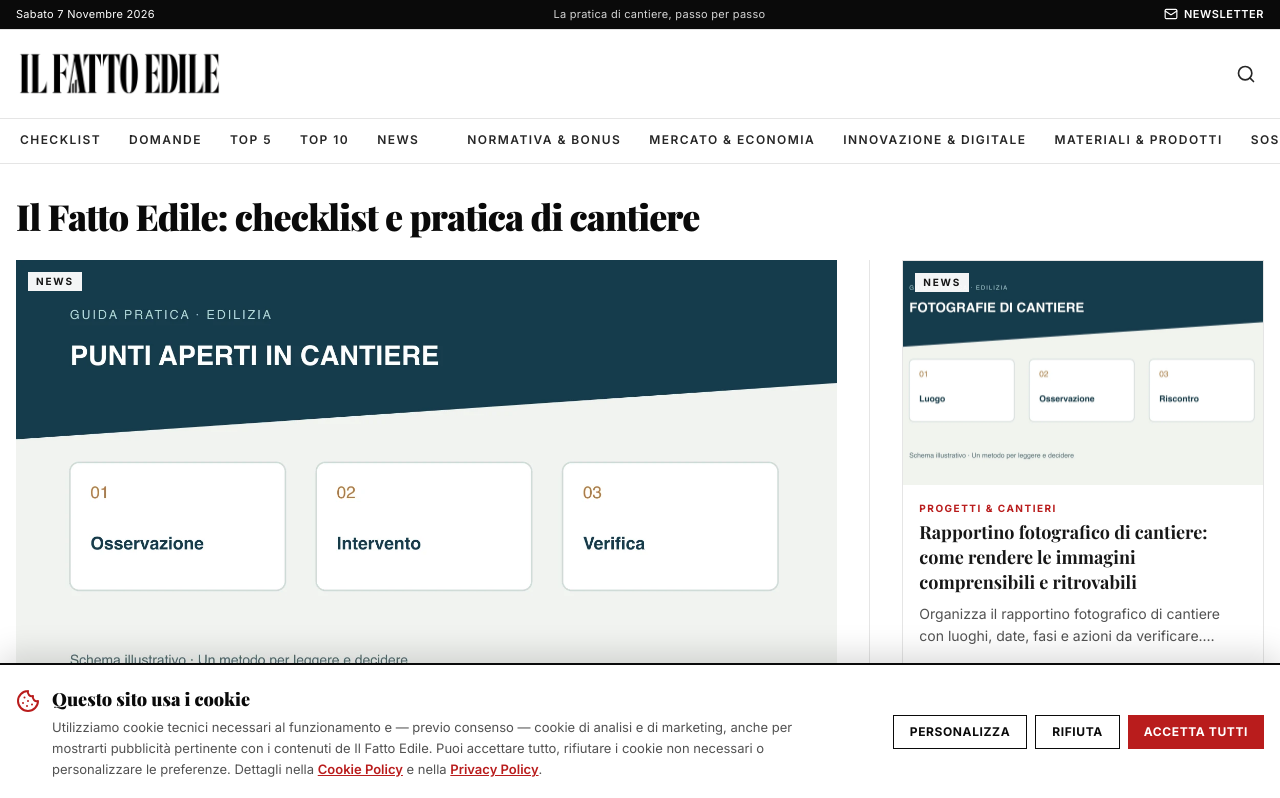
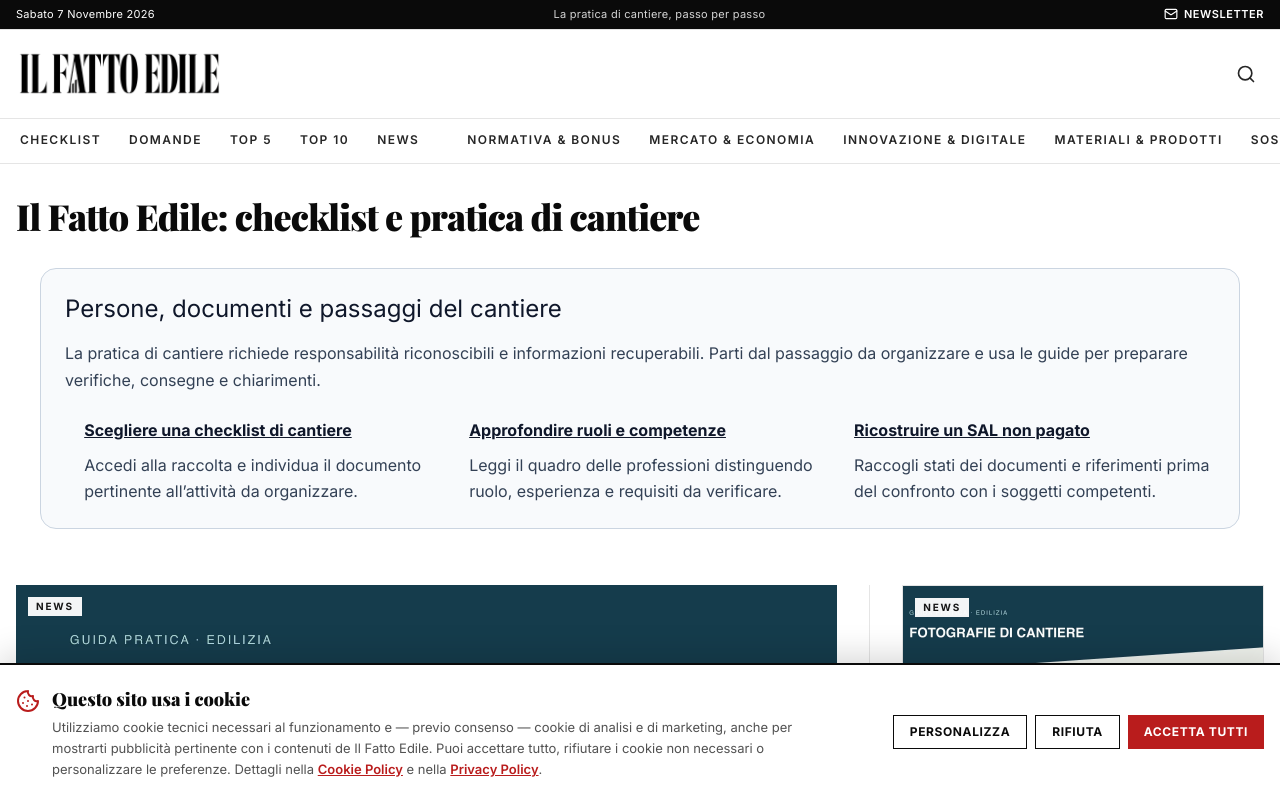
Before and after one commit to Ediliziaio/il-fatto-edile, a React (Vite) app: page / in a window 1280 px wide. Shown: the top 798 px of the page. Built offline with nearby package versions, Linux system fonts and the light colour scheme; a web font is replaced by a local one.

Commit message:
Strengthen focused editorial reading paths and verified company references

```diff
--- /dev/null
+++ b/src/components/PriorityPaths.tsx
@@ -0,0 +1,2 @@
+import data from "./priority-paths.json";
+export function PriorityPaths(){return <section id="percorsi-prioritari" aria-labelledby="percorsi-prioritari-titolo" style={{maxWidth:1200,margin:"2rem auto",padding:"1.5rem",border:"1px solid #cbd5e1",borderRadius:"1rem",background:"#f8fafc",color:"#0f172a",boxSizing:"border-box"}}><h2 id="percorsi-prioritari-titolo" style={{fontSize:"1.5rem",lineHeight:1.3,color:"#0f172a",margin:"0 0 1rem"}}>{data.title}</h2><p style={{lineHeight:1.7,color:"#334155"}}>{data.intro}</p><ul style={{display:"grid",gridTemplateColumns:"repeat(auto-fit,minmax(min(100%,220px),1fr))",gap:"1.5rem",paddingLeft:"1.2rem",marginTop:"1.5rem"}}>{data.links.map(link=><li key={link.href}><a href={link.href} style={{fontWeight:700,textDecoration:"underline",color:"#0f172a",overflowWrap:"anywhere"}}>{link.title}</a><p style={{lineHeight:1.65,color:"#334155",marginTop:".6rem"}}>{link.description}</p></li>)}</ul></section>;}
--- /dev/null
+++ b/src/components/priority-paths.json
@@ -0,0 +1,21 @@
+{
+  "title": "Persone, documenti e passaggi del cantiere",
+  "intro": "La pratica di cantiere richiede responsabilità riconoscibili e informazioni recuperabili. Parti dal passaggio da organizzare e usa le guide per preparare verifiche, consegne e chiarimenti.",
+  "links": [
+    {
+      "href": "/checklist",
+      "title": "Scegliere una checklist di cantiere",
+      "description": "Accedi alla raccolta e individua il documento pertinente all’attività da organizzare."
+    },
+    {
+      "href": "/articolo/top-10-professioni-edili-ricercate",
+      "title": "Approfondire ruoli e competenze",
+      "description": "Leggi il quadro delle professioni distinguendo ruolo, esperienza e requisiti da verificare."
+    },
+    {
+      "href": "/articolo/sal-non-pagato-cosa-fare",
+      "title": "Ricostruire un SAL non pagato",
+      "description": "Raccogli stati dei documenti e riferimenti prima del confronto con i soggetti competenti."
+    }
+  ]
+}
--- a/src/pages/Home.tsx
+++ b/src/pages/Home.tsx
@@ -1,3 +1,4 @@
+import { PriorityPaths } from "@/components/PriorityPaths";
 import { Link } from 'react-router';
 import { ARTICLES, SITE, byCategory, byFormat } from '@/data/articles';
 import { useSeo } from '@/lib/seo';
@@ -49,6 +50,8 @@ export default function Home() {
       <h1 className="mx-auto max-w-7xl px-4 pt-8 font-serif text-3xl font-black tracking-tight text-neutral-950 md:text-4xl">
         Il Fatto Edile: checklist e pratica di cantiere
       </h1>
+
+      <PriorityPaths />
 
       {/* apertura */}
       <section aria-label="In evidenza" className="mx-auto max-w-7xl px-4 pt-6">
```
